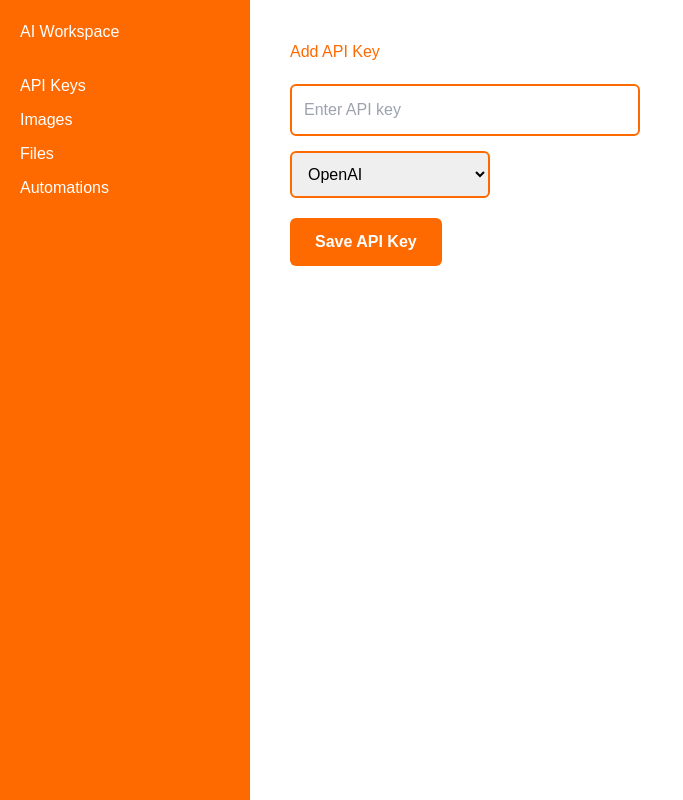
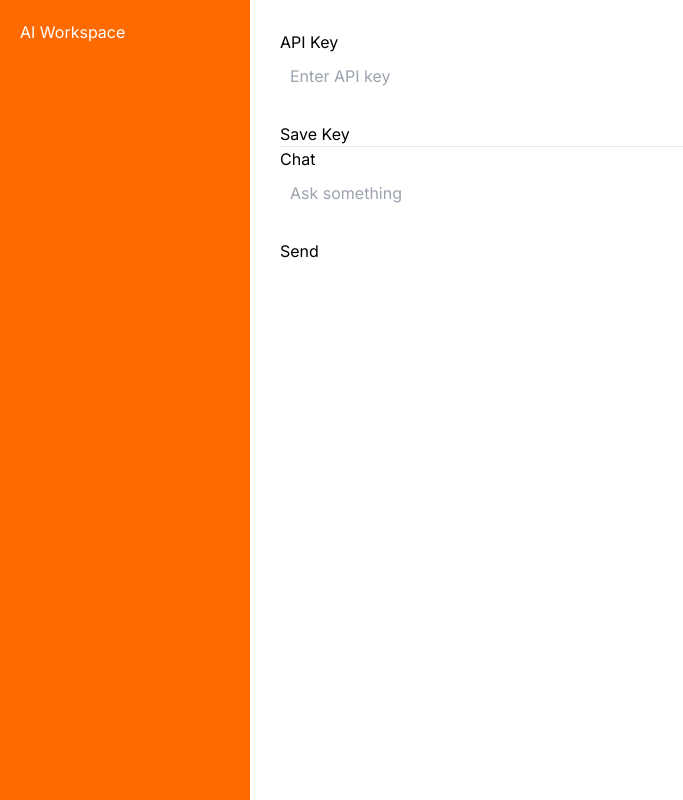
Before and after one commit to Orsuyedukonda151997/stackblitz-starters-84dqg1zm, a Next.js app: page / in a window 1280 px wide. Shown: the whole page, without its empty margins (0-683 px from the left). Built offline with nearby package versions, Linux system fonts and the light colour scheme.

Commit message:
Update page.tsx

```diff
--- a/app/page.tsx
+++ b/app/page.tsx
@@ -5,33 +5,56 @@ import { supabase } from "./supabase"
 
 export default function Home() {
 
-  const [apiKey, setApiKey] = useState("")
-  const [provider, setProvider] = useState("openai")
-  const [status, setStatus] = useState("")
+  const [apiKey,setApiKey] = useState("")
+  const [provider,setProvider] = useState("openai")
+  const [prompt,setPrompt] = useState("")
+  const [response,setResponse] = useState("")
+  const [status,setStatus] = useState("")
 
-  async function saveKey() {
-
-    if (!apiKey) {
-      setStatus("Please enter an API key")
-      return
-    }
+  async function saveKey(){
 
     const { error } = await supabase
       .from("api_keys")
       .insert([
         {
-          user_id: "desktop_user",
-          api_key: apiKey,
-          provider: provider
+          user_id:"desktop_user",
+          api_key:apiKey,
+          provider:provider
         }
       ])
 
-    if (error) {
-      console.log(error)
+    if(error){
       setStatus("Error saving key")
-    } else {
-      setStatus("API key saved successfully")
-      setApiKey("")
+    }else{
+      setStatus("Key saved")
+    }
+
+  }
+
+  async function sendPrompt(){
+
+    const res = await fetch(
+      "/api/chat",
+      {
+        method:"POST",
+        headers:{
+          "Content-Type":"application/json"
+        },
+        body:JSON.stringify({
+          apiKey:apiKey,
+          message:prompt
+        })
+      }
+    )
+
+    const data = await res.json()
+
+    if(data.choices){
+      setResponse(
+        data.choices[0].message.content
+      )
+    }else{
+      setResponse("Error")
     }
 
   }
@@ -39,102 +62,61 @@ export default function Home() {
   return (
 
     <div style={{
-      display: "flex",
-      height: "100vh",
-      fontFamily: "Arial"
+      display:"flex",
+      height:"100vh"
     }}>
 
-      {/* Sidebar */}
       <div style={{
-        width: "250px",
-        background: "#ff6a00",
-        color: "#fff",
-        padding: "20px"
+        width:"250px",
+        background:"#ff6a00",
+        color:"#fff",
+        padding:"20px"
+      }}>
+        <h2>AI Workspace</h2>
+      </div>
+
+      <div style={{
+        padding:"30px",
+        flex:1,
+        background:"#fff"
       }}>
 
-        <h2 style={{marginBottom:"30px"}}>
-          AI Workspace
-        </h2>
-
-        <p style={{marginBottom:"10px"}}>API Keys</p>
-        <p style={{marginBottom:"10px"}}>Images</p>
-        <p style={{marginBottom:"10px"}}>Files</p>
-        <p style={{marginBottom:"10px"}}>Automations</p>
-
-      </div>
-
-
-      {/* Main panel */}
-      <div style={{
-        flex: 1,
-        padding: "40px",
-        background: "#ffffff",
-        color: "#000"
-      }}>
-
-        <h1 style={{
-          color:"#ff6a00",
-          marginBottom:"20px"
-        }}>
-          Add API Key
-        </h1>
+        <h2>API Key</h2>
 
         <input
-          type="text"
-          placeholder="Enter API key"
           value={apiKey}
           onChange={(e)=>setApiKey(e.target.value)}
-          style={{
-            padding: "12px",
-            width: "350px",
-            border: "2px solid #ff6a00",
-            borderRadius: "6px",
-            marginBottom:"15px"
-          }}
+          placeholder="Enter API key"
+          style={{padding:"10px",width:"300px"}}
         />
 
-        <br/>
+        <br/><br/>
 
-        <select
-          value={provider}
-          onChange={(e)=>setProvider(e.target.value)}
-          style={{
-            padding: "12px",
-            width:"200px",
-            border: "2px solid #ff6a00",
-            borderRadius: "6px",
-            marginBottom:"20px"
-          }}
-        >
-
-          <option value="openai">OpenAI</option>
-          <option value="anthropic">Claude</option>
-          <option value="google">Gemini</option>
-
-        </select>
-
-        <br/>
-
-        <button
-          onClick={saveKey}
-          style={{
-            padding: "12px 25px",
-            background: "#ff6a00",
-            color: "#fff",
-            border: "none",
-            borderRadius: "6px",
-            cursor: "pointer",
-            fontWeight:"bold"
-          }}
-        >
-          Save API Key
+        <button onClick={saveKey}>
+          Save Key
         </button>
 
-        <p style={{
-          marginTop:"15px",
-          color:"#ff6a00"
-        }}>
-          {status}
+        <p>{status}</p>
+
+        <hr/>
+
+        <h2>Chat</h2>
+
+        <input
+          value={prompt}
+          onChange={(e)=>setPrompt(e.target.value)}
+          placeholder="Ask something"
+          style={{padding:"10px",width:"400px"}}
+        />
+
+        <br/><br/>
+
+        <button onClick={sendPrompt}>
+          Send
+        </button>
+
+        <p>
+          {response}
         </p>
 
       </div>
@@ -143,4 +125,4 @@ export default function Home() {
 
   )
 
-      }
+          }
```
